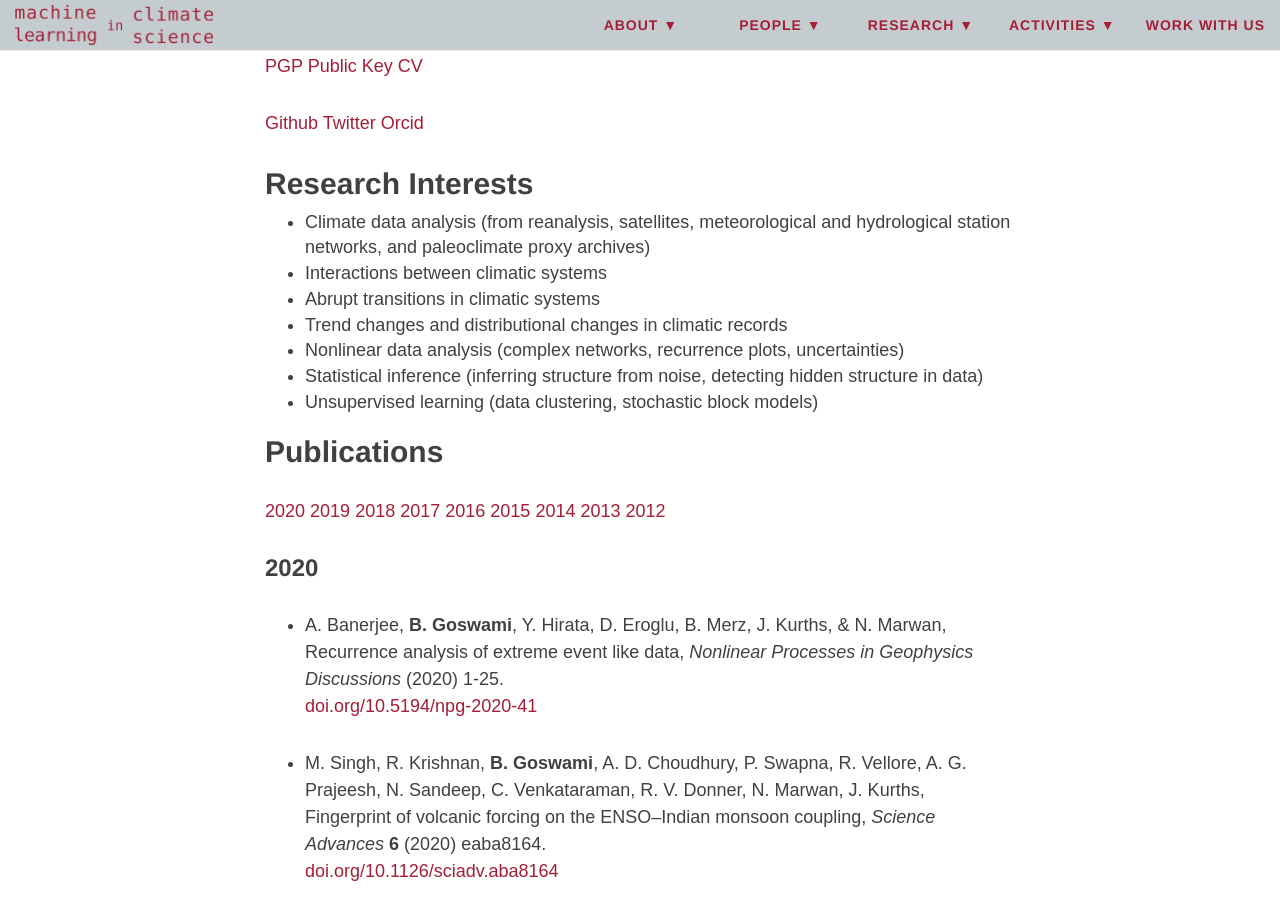
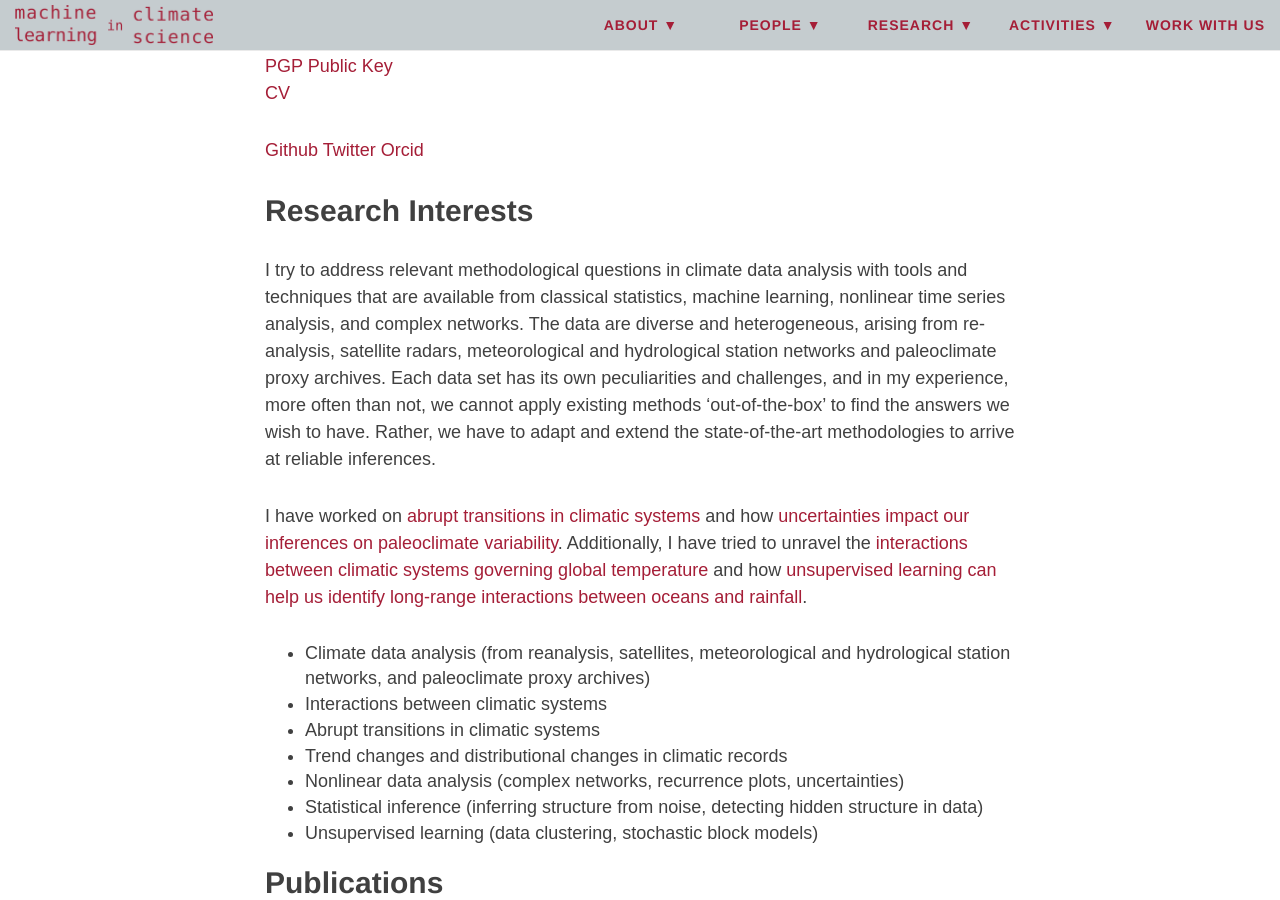
Before and after one commit to mlcs/mlcs.github.io, a Jekyll site: the page built from people/goswami.md, in a window 1280 px wide and 900 px high, scrolled down 807 px. Built offline with Jekyll 4.4.1, drawn with Linux system fonts in a browser that asks for light colours; nearby versions of some CDN libraries.

Commit message:
goswami -> fix typo

```diff
--- a/people/goswami.md
+++ b/people/goswami.md
@@ -21,6 +21,28 @@
 
 
 ## Research Interests
+
+I try to address relevant methodological questions in climate data
+analysis with tools and techniques that are available from classical
+statistics, machine learning, nonlinear time series analysis, and
+complex networks. The data are diverse and heterogeneous, arising from
+re-analysis, satellite radars, meteorological and hydrological station
+networks and paleoclimate proxy archives. Each data set has its own
+peculiarities and challenges, and in my experience, more often than not,
+we cannot apply existing methods 'out-of-the-box' to find the answers we
+wish to have. Rather, we have to adapt and extend the state-of-the-art
+methodologies to arrive at reliable inferences.
+
+I have worked on [abrupt transitions in climatic
+systems](http://doi.org/10.1038/s41467-017-02456-6){:target="_blank"}
+and how [uncertainties impact our inferences on paleoclimate
+variability](https://doi.org/10.5194/npg-21-1093-2014){:target="_blank"}.
+Additionally, I have tried to unravel the [interactions between climatic
+systems governing global
+temperature](https://doi.org/10.1140/epjst/e2013-01889-8){:target="_blank"}
+and how [unsupervised learning can help us identify long-range
+interactions between oceans and
+rainfall](https://doi.org/10.1007/978-3-319-17220-0_3).
 
 + Climate data analysis (from reanalysis, satellites, meteorological and
     hydrological station networks, and paleoclimate proxy archives)
@@ -201,7 +223,7 @@
     _Scientific Reports_
     **5**
     (2015) 18183.
-    [doi:10.1038/srep18183](https://doi.org/10.1038/srep18183)
+    [doi:10.1038/srep18183](https://doi.org/10.1038/srep18183)]
 
 + S. Dey, **B. Goswami**, A. Joshi,
     A possible mechanism for the attainment of out-of-phase periodic
@@ -244,7 +266,7 @@
     [doi:10.1140/epjst/e2013-01889-8](https://doi.org/10.1140/epjst/e2013-01889-8)
 
 ### 2012
-
+)
 + S. F. M. Breitenbach, K. Rehfeld, **B. Goswami**, J. U. L. Baldini, H.
     E. Ridley, D. J. Kennett, K. M. Prufer, V. V. Aquino, Y. Asmerom, V.
     J. Polyak, H. Cheng, J. Kurths, N. Marwan,
```
